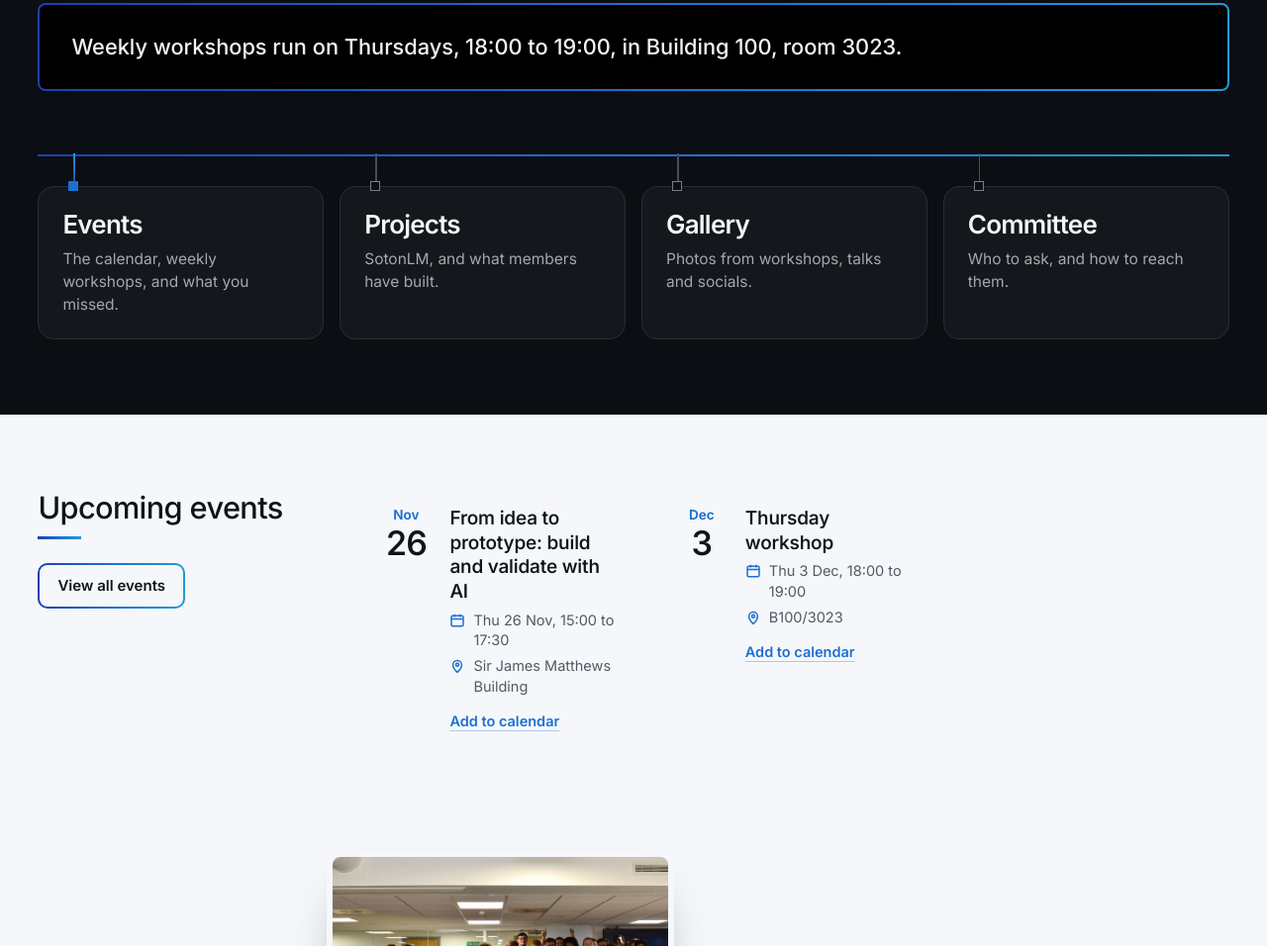
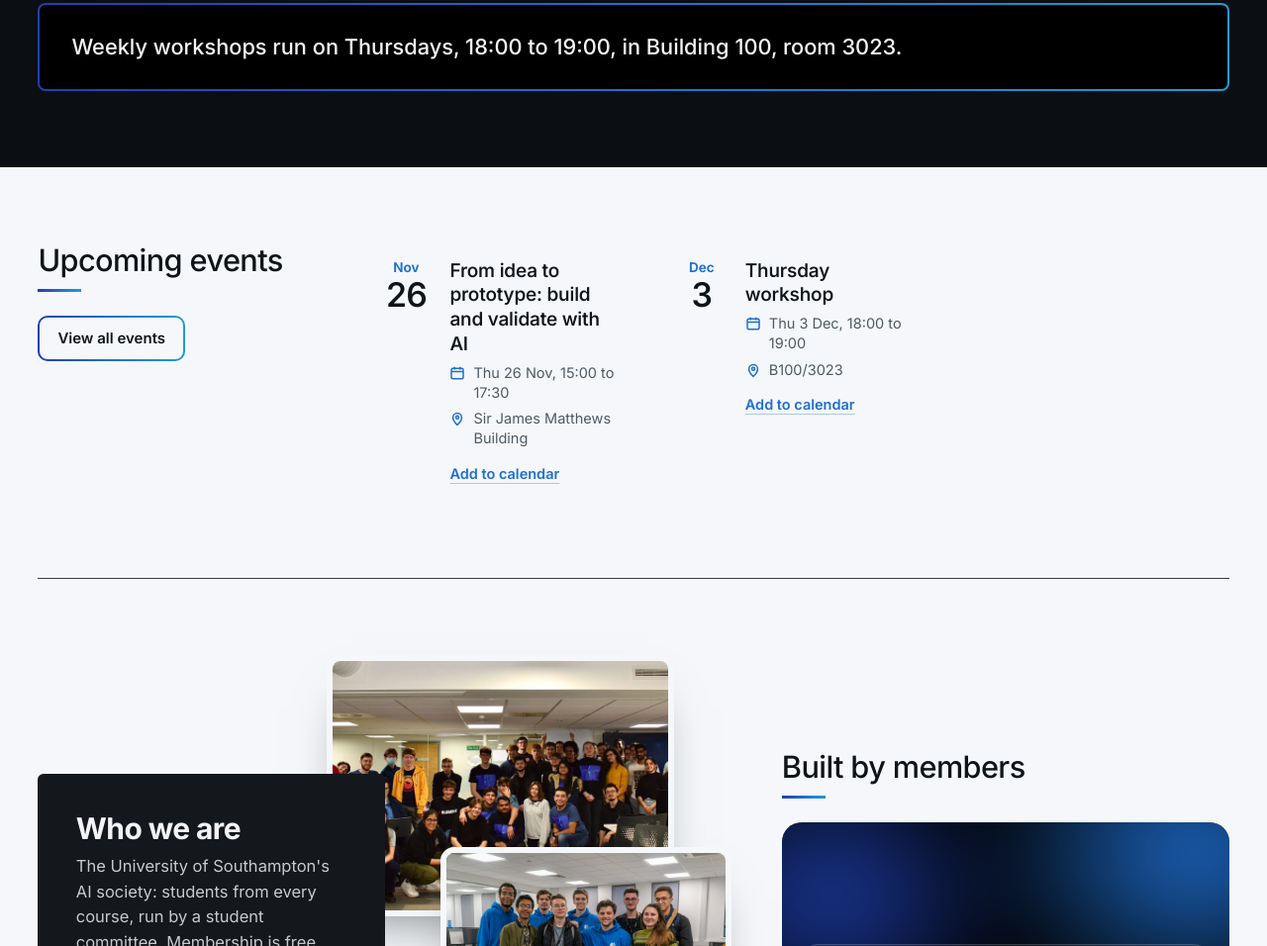
Before and after one commit to EivanKolchin/AISoc-Website, an Astro site: page / in a window 1280 px wide. Shown: the part 870-1826 px from the top of the page at 99% size. Built offline with nearby package versions, Linux system fonts and the light colour scheme; Astro itself is replaced by a stand-in of ours.

Commit message:
Simplify the home page and polish past-event links
Remove the four section tiles under News, add a thin divider between Upcoming events and Who we are, and give past events with a write-up a small Look back button.

```diff
--- a/src/data/events.json
+++ b/src/data/events.json
@@ -16,7 +16,7 @@
     "blurb": "120 builders spent 48 hours at Barclays Eagle Labs turning ideas into working AI products.",
     "page": "https://www.sotonship.space",
     "recap": "/sotonship",
-    "recapLabel": "Look back at SotonShip 26"
+    "recapLabel": "Look back"
   },
   {
     "id": "can-ai-save-the-planet",
--- a/src/lib/calendar.ts
+++ b/src/lib/calendar.ts
@@ -207,6 +207,8 @@ const ICON_CAL =
 const ICON_PIN =
   '<svg aria-hidden="true" width="16" height="16" viewBox="0 0 16 16" fill="none" stroke="currentColor" stroke-width="1.5" stroke-linejoin="round"><path d="M8 14.4s4.4-4.1 4.4-7.5a4.4 4.4 0 0 0-8.8 0c0 3.4 4.4 7.5 4.4 7.5z"></path><circle cx="8" cy="6.8" r="1.5"></circle></svg>';
 
+const ICON_PHOTOS =
+  '<svg aria-hidden="true" width="16" height="16" viewBox="0 0 16 16" fill="none" stroke="currentColor" stroke-width="1.5" stroke-linejoin="round"><rect x="1.8" y="3" width="12.4" height="10" rx="2"></rect><circle cx="5.6" cy="6.6" r="1.2"></circle><path d="M2.4 12l3.6-3.4 2.4 2.2 2.2-2 3.2 3"></path></svg>';
 const ICON_PEOPLE =
   '<svg aria-hidden="true" width="16" height="16" viewBox="0 0 16 16" fill="none" stroke="currentColor" stroke-width="1.5" stroke-linecap="round"><circle cx="6" cy="5.6" r="2.4"></circle><path d="M1.8 13.6c.5-2.4 2.2-3.6 4.2-3.6s3.7 1.2 4.2 3.6"></path><path d="M10.6 3.4a2.3 2.3 0 0 1 0 4.4M12.2 10.3c1 .6 1.7 1.7 2 3.3"></path></svg>';
 
@@ -233,7 +235,7 @@ export function renderDateList(list: EventItem[], emptyLine: string, kind: 'upco
         (place ? `<span class="dl-meta">${ICON_PIN}${esc(place)}</span>` : '') +
         (past && ev.stat ? `<span class="dl-meta">${ICON_PEOPLE}${esc(capitalise(ev.stat))}</span>` : '') +
         (!past ? `<span class="dl-act"><a class="dl-add" href="/events/${esc(ev.id)}.ics" download aria-label="Add to calendar: ${esc(ev.title)}">Add to calendar</a>${pageLink}</span>` : '') +
-        (past && link ? `<span class="dl-act"><span class="dl-add">${esc(ev.recapLabel || 'Recap')}</span></span>` : '') +
+        (past && link ? `<span class="dl-act"><span class="dl-recap">${ICON_PHOTOS}<span>${esc(ev.recapLabel || 'Recap')}</span></span></span>` : '') +
         `</${tag}>`
       );
     })
--- a/src/pages/index.astro
+++ b/src/pages/index.astro
@@ -67,25 +67,6 @@ const glow =
       <h2 class="h-line" id="news-h">News</h2>
       <a class="news-box" href={site.notice.url}>{site.notice.text}</a>
     </section>
-
-    <nav class="bus" aria-label="Sections">
-      <a class="way way--live" href="/events">
-        <span class="way-name">Events</span>
-        <span class="way-desc">The calendar, weekly workshops, and what you missed.</span>
-      </a>
-      <a class="way" href="/projects">
-        <span class="way-name">Projects</span>
-        <span class="way-desc">SotonLM, and what members have built.</span>
-      </a>
-      <a class="way" href="/gallery">
-        <span class="way-name">Gallery</span>
-        <span class="way-desc">Photos from workshops, talks and socials.</span>
-      </a>
-      <a class="way" href="/committee">
-        <span class="way-name">Committee</span>
-        <span class="way-desc">Who to ask, and how to reach them.</span>
-      </a>
-    </nav>
   </div>
 
   <div class="home-light">
@@ -96,6 +77,8 @@ const glow =
       </div>
       <div class="dl" data-date-list data-skip="1" data-count="3" data-empty={listEmpty} set:html={renderDateList(soon.slice(1, 4), listEmpty)} />
     </section>
+
+    <hr class="home-sep" />
 
     <section class="about-row">
       <div class="about">
--- a/src/styles/global.css
+++ b/src/styles/global.css
@@ -1373,6 +1373,33 @@ a.dl-ev:hover .dl-add {
   text-decoration-color: var(--accent);
 }
 
+/* Past events with a write-up or photos get a small button-style link */
+.dl-recap {
+  display: inline-flex;
+  align-items: center;
+  gap: 8px;
+  min-height: 36px;
+  padding: 0 14px 0 12px;
+  border-radius: 10px;
+  background: rgba(31, 111, 209, 0.09);
+  color: var(--accent);
+  font-size: 14px;
+  font-weight: 600;
+  white-space: nowrap;
+}
+
+a.dl-ev:hover .dl-recap,
+a.dl-ev:focus-visible .dl-recap {
+  background: var(--accent);
+  color: #fff;
+}
+
+@media (prefers-reduced-motion: no-preference) {
+  .dl-recap {
+    transition: background-color 0.2s ease-out, color 0.2s ease-out;
+  }
+}
+
 .dl-ev--past .dl-date .d,
 .dl-ev--past .dl-title {
   color: var(--soft);
--- a/src/styles/home.css
+++ b/src/styles/home.css
@@ -86,7 +86,7 @@
   }
 }
 
-/* Dark band: news and the four ways in */
+/* Dark band: news */
 
 .home-dark {
   padding: 52px var(--gutter) clamp(64px, 6vw, 96px);
@@ -111,87 +111,6 @@
   background:
     linear-gradient(#0e1116, #0e1116) padding-box,
     var(--grad) border-box;
-}
-
-.bus {
-  position: relative;
-  display: grid;
-  grid-template-columns: repeat(4, minmax(0, 1fr));
-  gap: 16px;
-  margin-top: 64px;
-  padding-top: 32px;
-}
-
-.bus::before {
-  content: '';
-  position: absolute;
-  left: 0;
-  right: 0;
-  top: 0;
-  height: 1.5px;
-  background: var(--grad);
-}
-
-.way {
-  position: relative;
-  display: flex;
-  flex-direction: column;
-  gap: 8px;
-  padding: 24px 24px 22px;
-  border: 1px solid var(--line);
-  border-radius: 16px;
-  background: var(--surface);
-  text-decoration: none;
-}
-
-.way::before {
-  content: '';
-  position: absolute;
-  left: 35px;
-  top: -34px;
-  width: 1.5px;
-  height: 33px;
-  background: var(--trace);
-}
-
-.way::after {
-  content: '';
-  position: absolute;
-  left: 30px;
-  top: -6px;
-  width: 10px;
-  height: 10px;
-  box-sizing: border-box;
-  background: var(--bg);
-  border: 1.4px solid #7a7d85;
-}
-
-.way--live::before {
-  background: var(--gradv);
-}
-
-.way--live::after {
-  background: var(--accent);
-  border-color: var(--accent);
-}
-
-.way:hover {
-  border-color: transparent;
-  background:
-    linear-gradient(#181b21, #181b21) padding-box,
-    var(--grad) border-box;
-}
-
-.way-name {
-  font-weight: 600;
-  font-size: 26px;
-  line-height: 1.1;
-  letter-spacing: -0.03em;
-}
-
-.way-desc {
-  font-size: 15.5px;
-  color: var(--muted);
 }
 
 /* Light band */
@@ -221,12 +140,19 @@
 
 /* Who we are, beside Built by members */
 
+.home-sep {
+  height: 1px;
+  margin: clamp(56px, 6vw, 88px) 0 0;
+  border: 0;
+  background: var(--line-strong);
+}
+
 .about-row {
   display: grid;
   grid-template-columns: minmax(0, 1.55fr) minmax(0, 1fr);
   gap: 48px clamp(32px, 4vw, 64px);
   align-items: start;
-  margin-top: clamp(80px, 8vw, 128px);
+  margin-top: clamp(56px, 6vw, 88px);
 }
 
 .about {
@@ -405,18 +331,6 @@
     padding-top: 64px;
   }
 
-  .bus {
-    grid-template-columns: minmax(0, 1fr);
-    padding-top: 0;
-    margin-top: 48px;
-  }
-
-  .bus::before,
-  .way::before,
-  .way::after {
-    display: none;
-  }
-
   .upcoming,
   .about-row {
     grid-template-columns: minmax(0, 1fr);
```
